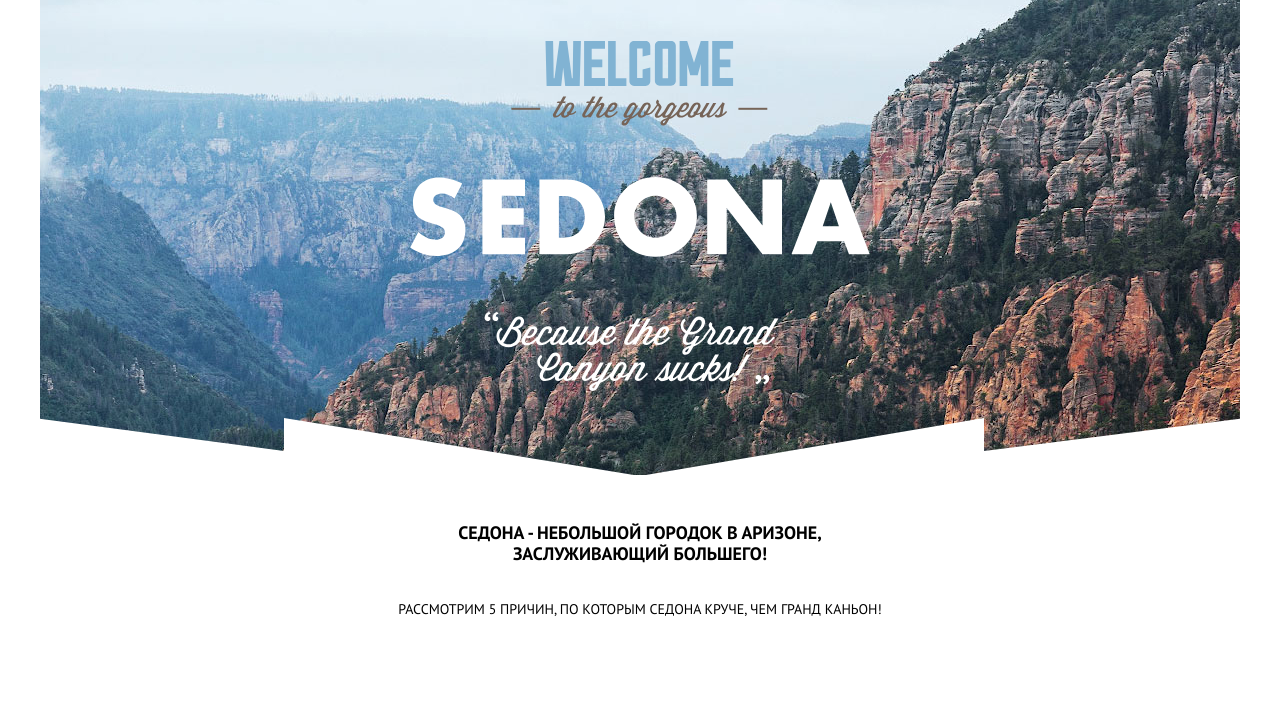
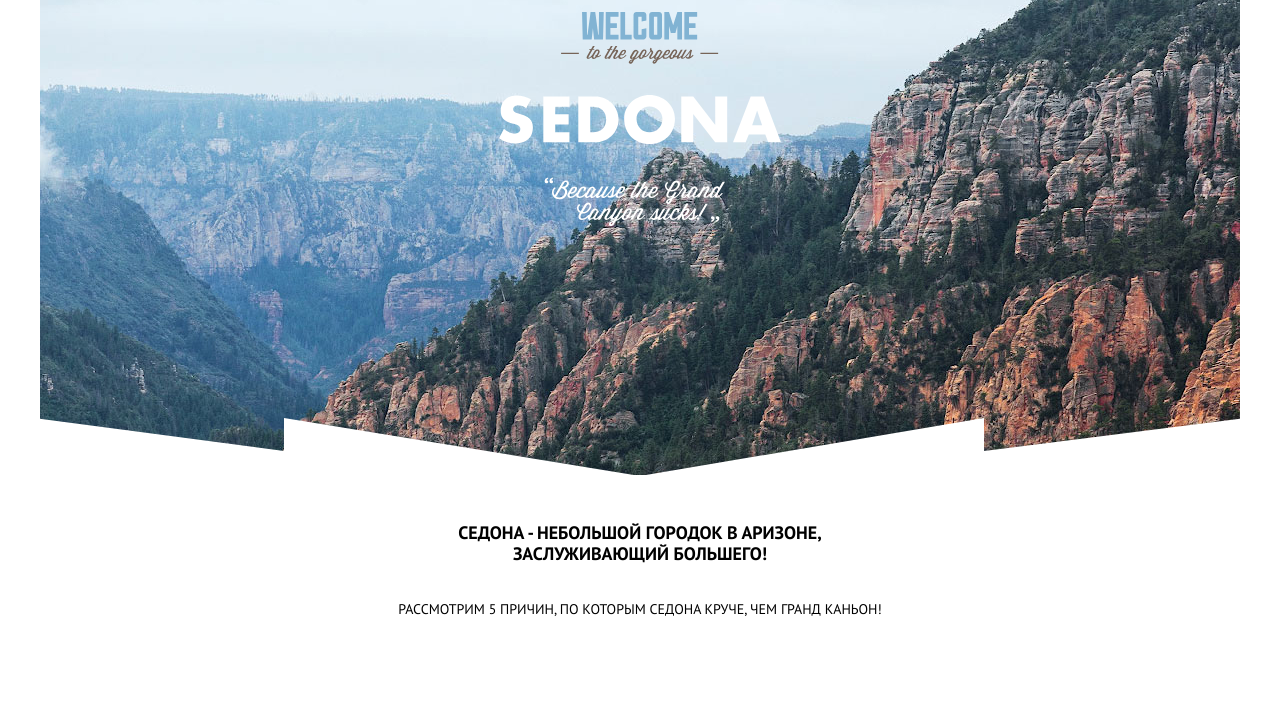
Before and after one commit to htmlacademy-adaptive/1852051-sedona-25, a website: page source/index.html in a window 1280 px wide. Shown: the part 99-800 px from the top of the page. Drawn offline with nearby package versions, Linux system fonts and the light colour scheme; files that its build step writes are made by us from their sources; files whose address does not match are found by name.

Commit message:
refactor header index html

```diff
--- a/source/index.html
+++ b/source/index.html
@@ -30,6 +30,12 @@
         </ul>
       </div>
     </nav>
+    <div class="main-header__wrapper-sedona-text">
+      <picture>
+        <source media="(min-width: 768px)" srcset="img/tablet-img/background-text-header.svg">
+        <img src="img/mobile-img/decor-text-header.svg" width="282" height="214" alt="welcome to sedona">
+      </picture>
+    </div>
   </div>
   <div class="performance">
     <p class="performance__place">Седона - небольшой <br> городок в Аризоне,<br> заслуживающий большего!</p>
--- a/source/less/blocks/main-header.less
+++ b/source/less/blocks/main-header.less
@@ -10,7 +10,7 @@
 }
 
 .main-header__wrapper {
-  background: url("../img/mobile-img/decor-text-header.svg") no-repeat, url("../img/mobile-img/background-header.jpg") no-repeat;
+  background: url("../img/mobile-img/background-header.jpg") no-repeat;
   background-size: 100% 100%;
   width: 100%;
   height: 389px;
@@ -49,7 +49,7 @@
 
 @media (min-width: @tablet-width) {
   .main-header__wrapper {
-    background: url("../img/desktop-img/text-decor-header.svg") no-repeat center, url("../img/desktop-img/background-header.jpg") no-repeat center;
+    background: url("../img/desktop-img/background-header.jpg") no-repeat center;
     height: 518px;
     color: @color-white;
     margin-bottom: 47px;
@@ -68,7 +68,7 @@
   }
 
   .main-header__wrapper {
-    background: url("../img/desktop-img/text-decor-header.svg") no-repeat center, url("../img/desktop-img/background-header.jpg") no-repeat center;
+    background: url("../img/desktop-img/background-header.jpg") no-repeat center;
     height: 518px;
     color: @color-white;
   }
```
Also changed, not shown: source/img/mobile-img/text-index.svg.svg (added). Lines whose indentation alone changed are shown as unchanged.
